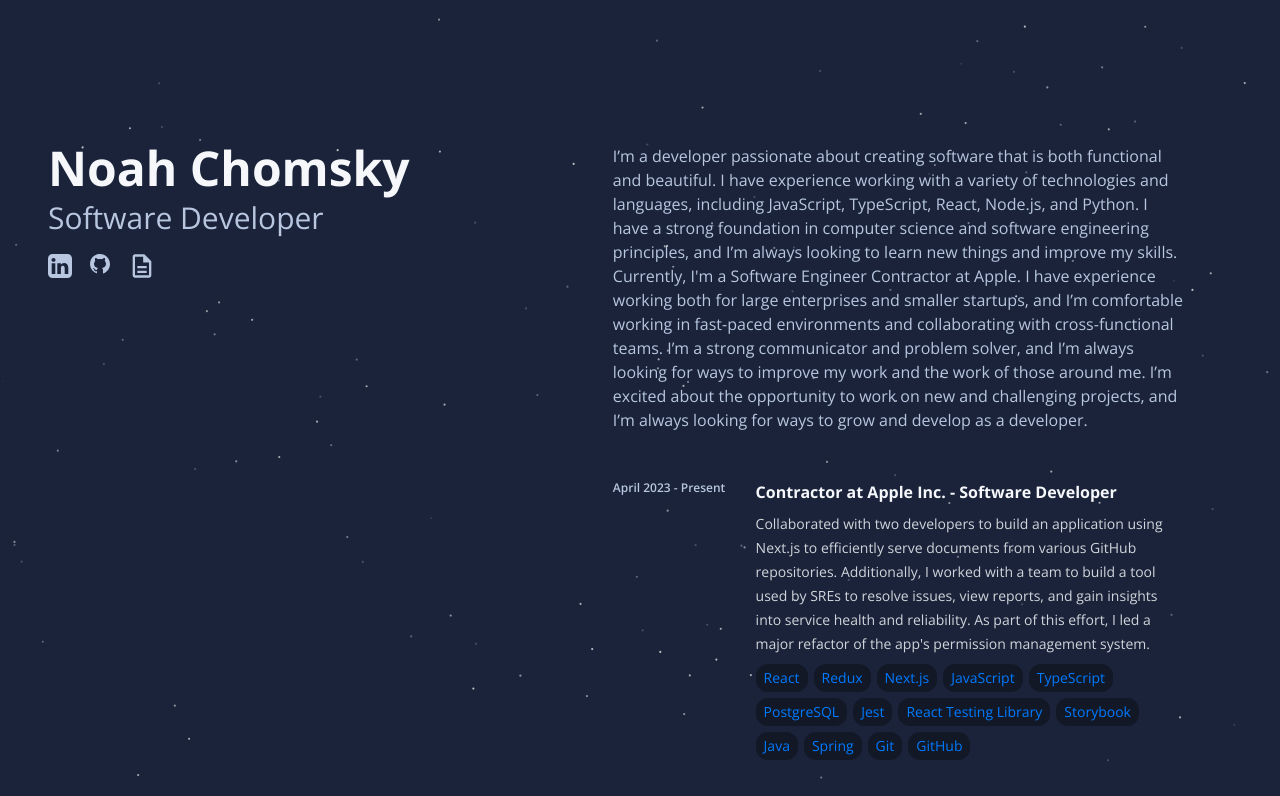
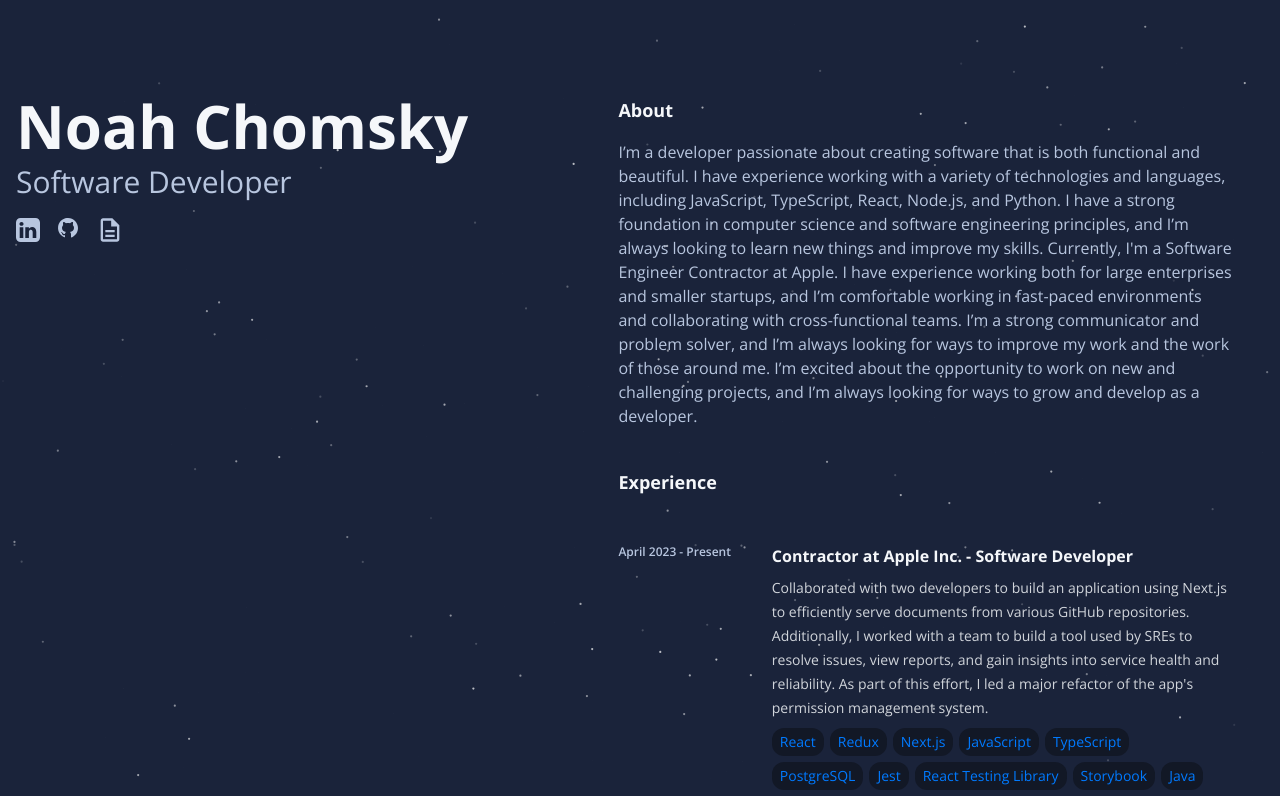
Before and after one commit to nchomsky/portfolio-V2, a Next.js app: page / in a window 1280 px wide. Shown: the top 796 px of the page. Built offline with nearby package versions, Linux system fonts and the light colour scheme.

Commit message:
Make Left Side of Page Static

```diff
--- a/src/app/page.tsx
+++ b/src/app/page.tsx
@@ -21,15 +21,16 @@
 
 export default function Home() {
   return (
-    <div className="flex flex-col lg:flex-row mx-auto max-w-screen-xl px-6 md:px-12 my-16">
+    <div className="flex flex-col lg:flex-row lg:gap-4 mx-auto max-w-screen-xl lg:py-0 py-12 md:px-4">
       <Particles quantity={300} className="absolute -z-10 inset-0"/>
       {/* Left Side */}
-      <header className="lg:h-screen lg:sticky lg:top-0 lg:w-[45%]">
-        <div className="lg:my-20">
-          <h1 className="text-4xl mb-2 font-bold lg:text-5xl">Noah Chomsky</h1>
-          <h2 className="mb-4 text-2xl text-subtle lg:text-3xl ">Software Developer</h2>
+      <header className="lg:h-screen lg:py-24 lg:sticky lg:top-0 lg:flex lg:flex-col lg:w-[45%]">
+          <div>
+            <h1 className="text-4xl mb-2 font-bold lg:text-6xl">Noah Chomsky</h1>
+            <h2 className="mb-4 text-2xl text-subtle lg:text-3xl ">Software Developer</h2>
+          </div>
           {/* Add LinkedIn, GitHub, and Resume Icons */}
-          <ul aria-label="Social Media List" className="flex mb-20">
+          <ul aria-label="Social Media List" className="flex">
             <li className="mr-4 shrink-0">
               <a href="https://www.linkedin.com/in/nchomsky/" target="_blank">
                 <LinkedInIcon className="fill-subtle hover:fill-secondary hover:cursor-pointer transition duration-300 ease-in-out hover:-translate-y-1"/>
@@ -46,20 +47,19 @@
               </a>
             </li>
           </ul>
-        </div>
       </header>
       {/* Right Side */}
-      <main className="lg:min-h-screen lg:overflow-y-auto lg:w-[55%]">
-        <section id="about" className="lg:mr-4">
+      <main className="lg:min-h-screen lg:py-24 lg:overflow-y-auto lg:w-[55%]">
+        <section id="about" className="mb-10">
           <hgroup>
-            <h2 className="ml-8 text-lg lg:hidden">About</h2>
-            <div className="mt-10 lg:mt-20 my-4 mx-8 text-subtle">
+            <h2 className="lg:ml-8 lg:mb-4 mb-8 text-lg font-bold">About</h2>
+            <div className="my-4 lg:mx-8 text-subtle text-md">
               <p>{testText}</p>
             </div>
           </hgroup>
         </section>
-        <section id="experiences" className="lg:mr-4">
-          <h2 className="ml-8 text-lg lg:hidden">Experience</h2>
+        <section id="experiences">
+          <h2 className="lg:ml-8 lg:mb-4 mb-8 text-lg font-bold">Experience</h2>
           {experiences.map((experience, index )=> (
             <ExperienceCard key={index} experience={experience} />
           ))}
```
